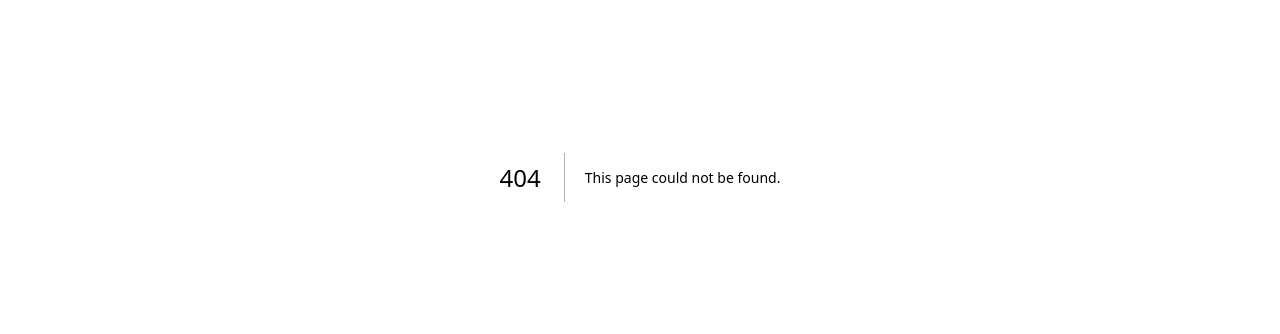
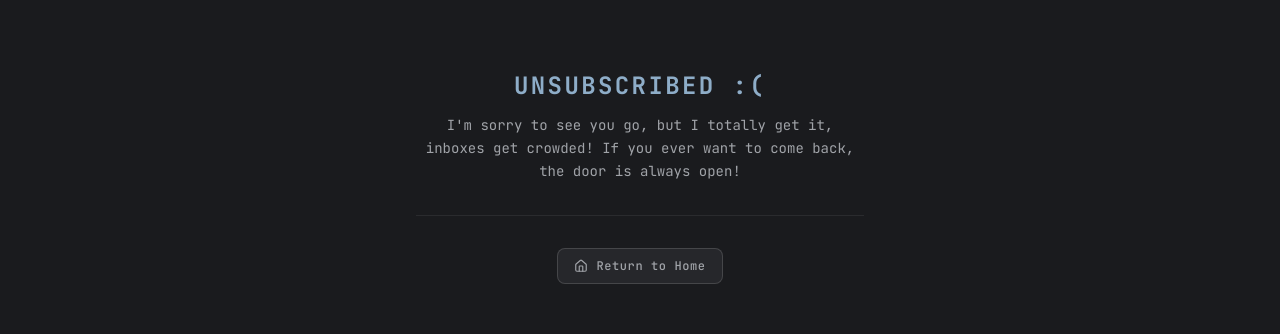
Before and after one commit to SudiMango/personal_website, a Next.js app in the folder frontend/: page /mailing/unsubscribe in a window 1280 px wide. Before the commit this address had no page. Shown: the part 223-557 px from the top of the page. Built offline with nearby package versions, Linux system fonts and the light colour scheme; no server answers.

Commit message:
Added mailing list frontend

```diff
--- a/frontend/src/app/layout.tsx
+++ b/frontend/src/app/layout.tsx
@@ -38,6 +38,7 @@ export default function RootLayout({
                     duration={5000}
                     closeButton
                     richColors
+                    style={{ top: "72px", right: "16px" }}
                 />
             </body>
         </html>
--- /dev/null
+++ b/frontend/src/app/mailing/unsubscribe/UnsubscribePage.tsx
@@ -0,0 +1,62 @@
+"use client";
+import apiClient from "@/lib/client";
+import { useSearchParams } from "next/navigation";
+import { useEffect } from "react";
+import { toast } from "sonner";
+import { Home } from "lucide-react";
+
+const UnsubscribePage = () => {
+    const searchParams = useSearchParams();
+    const enroll_id = searchParams.get("enroll_id");
+    const email = searchParams.get("email");
+
+    useEffect(() => {
+        const handleUnenroll = async () => {
+            if (!enroll_id || !email) {
+                toast.error("No enroll_id or email in url.");
+                return;
+            }
+            const id = toast.loading("Unenrolling from mailing list...");
+            try {
+                await apiClient.delete("/mailinglist/unenroll", {
+                    data: { enroll_id, email },
+                });
+                toast.success("Successfully unenrolled from mailing list!", {
+                    id,
+                });
+            } catch (err: any) {
+                toast.error("Error unenrolling from mailing list.", { id });
+            }
+        };
+        handleUnenroll();
+    }, []);
+
+    return (
+        <div className="min-h-screen w-screen flex items-center justify-center bg-bg-base px-6">
+            <div className="w-full max-w-md flex flex-col items-center gap-8 text-center">
+                <div className="flex flex-col items-center gap-3">
+                    <h1 className="font-bold tracking-widest uppercase text-accent text-2xl">
+                        Unsubscribed :(
+                    </h1>
+                    <p className="text-sm text-text-secondary leading-relaxed">
+                        I'm sorry to see you go, but I totally get it, inboxes
+                        get crowded! If you ever want to come back, the door is
+                        always open!
+                    </p>
+                </div>
+
+                <div className="w-full h-px bg-(--border)" />
+
+                <a
+                    href="/"
+                    className="flex items-center gap-2 px-4 py-2 text-[0.75rem] tracking-wider font-medium text-text-secondary bg-bg-elevated hover:bg-bg-hover hover:text-text-primary border border-(--border-strong) rounded-lg transition-colors duration-200"
+                >
+                    <Home size={14} />
+                    Return to Home
+                </a>
+            </div>
+        </div>
+    );
+};
+
+export default UnsubscribePage;
--- /dev/null
+++ b/frontend/src/app/mailing/unsubscribe/page.tsx
@@ -0,0 +1,10 @@
+import { Metadata } from "next";
+import UnsubscribePage from "./UnsubscribePage";
+
+export const metadata: Metadata = {
+    title: ":(",
+};
+
+const Page = () => <UnsubscribePage />;
+
+export default Page;
```
Also changed, not shown: 1 other file (tests, documents, lock files or other folders).
